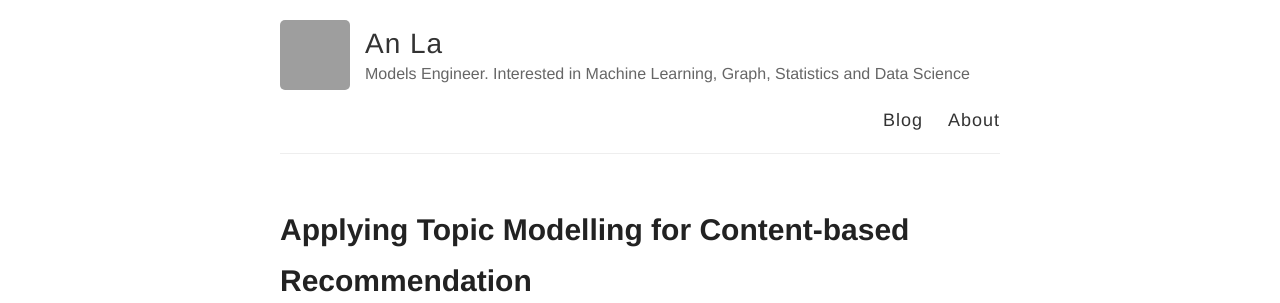
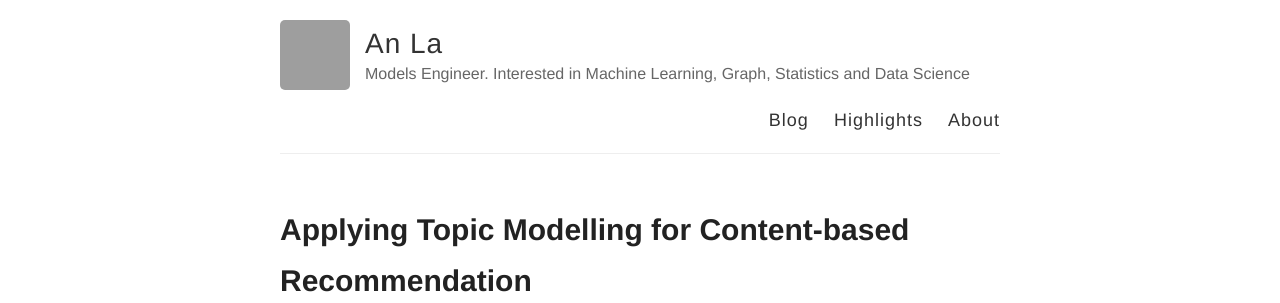
Before and after one commit to anla11/anla11.github.io, a Jekyll site: the page built from index.html, in a window 1280 px wide. Shown: the top 303 px of the page. Built offline with Jekyll 4.4.1, drawn with Linux system fonts in a browser that asks for light colours; grey boxes are pictures that could not be loaded.

Commit message:
Update default.html

```diff
--- a/_layouts/default.html
+++ b/_layouts/default.html
@@ -28,6 +28,7 @@
 
           <nav>
             <a href="{{ site.baseurl }}/">Blog</a>
+            <a href="{{ site.baseurl }}/highlights">Highlights</a>
             <a href="{{ site.baseurl }}/about">About</a>
           </nav>
         </header>
```
